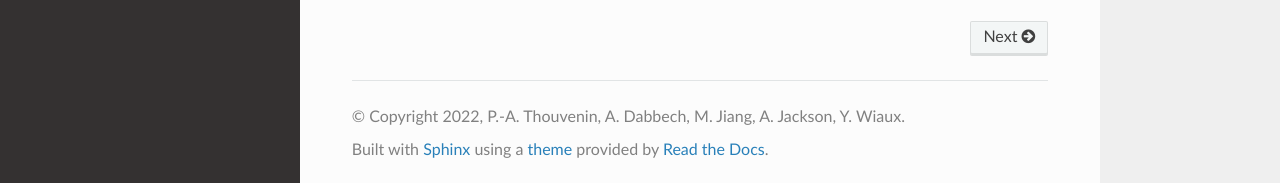
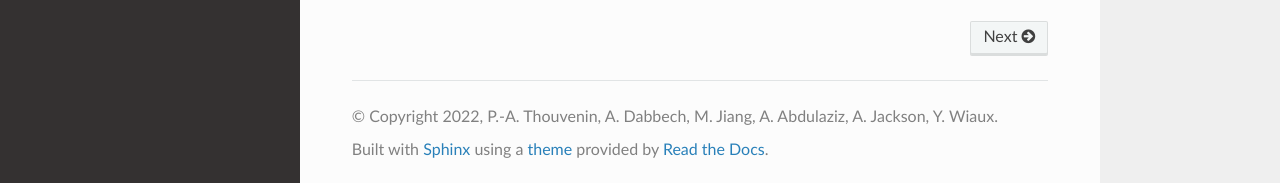
Before and after one commit to basp-group/SARA-dictionary, a Sphinx documentation site: the page built from docs/source/index.rst, in a window 1280 px wide and 1237 px high. Shown: the part 1051-1234 px from the top of the window. Built offline with Sphinx 7.4.7 and the Read the Docs theme 2.0.0, drawn with Linux system fonts in a browser that asks for light colours; the version number could not be read and is left out; cross-references to code outside the pages are shown as plain code.

Commit message:
fix: Copyright issue

```diff
--- a/docs/source/conf.py
+++ b/docs/source/conf.py
@@ -25,8 +25,8 @@ matlab_src_dir = os.path.abspath(os.path.join('..', '..'))
 # -- Project information -----------------------------------------------------
 
 project = 'SARA-dictionary'
-copyright = "2022, P.-A. Thouvenin, A. Dabbech, M. Jiang, A. Jackson, Y. Wiaux"
-author = "P.-A. Thouvenin, A. Dabbech, M. Jiang, A. Jackson, Y. Wiaux"
+copyright = "2022, P.-A. Thouvenin, A. Dabbech, M. Jiang, A. Abdulaziz, A. Jackson, Y. Wiaux"
+author = "P.-A. Thouvenin, A. Dabbech, M. Jiang, A. Abdulaziz, A. Jackson, Y. Wiaux"
 
 # The full version, including alpha/beta/rc tags
 release = re.sub('^v', '', os.popen('git describe').read().strip())
```
